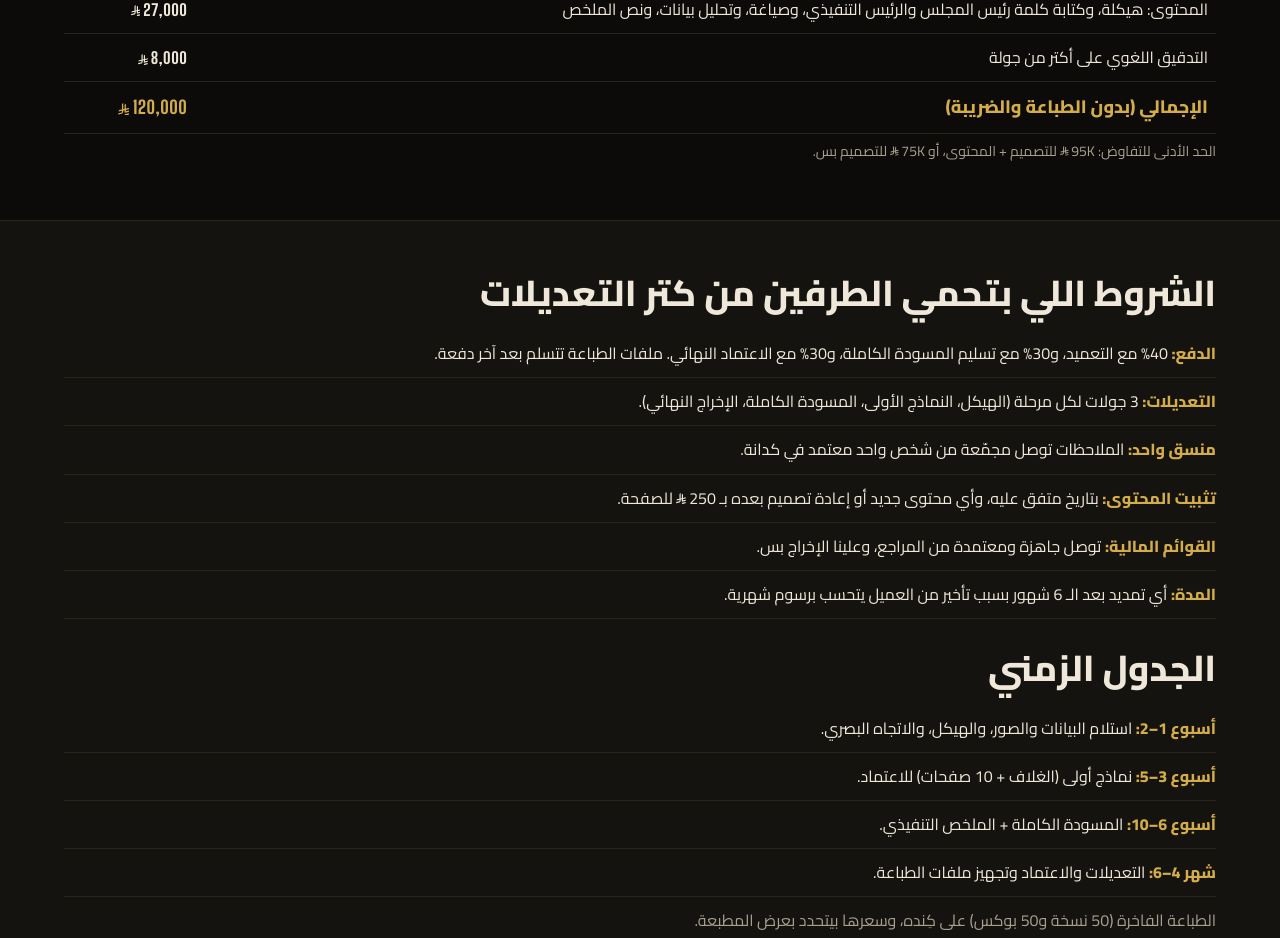
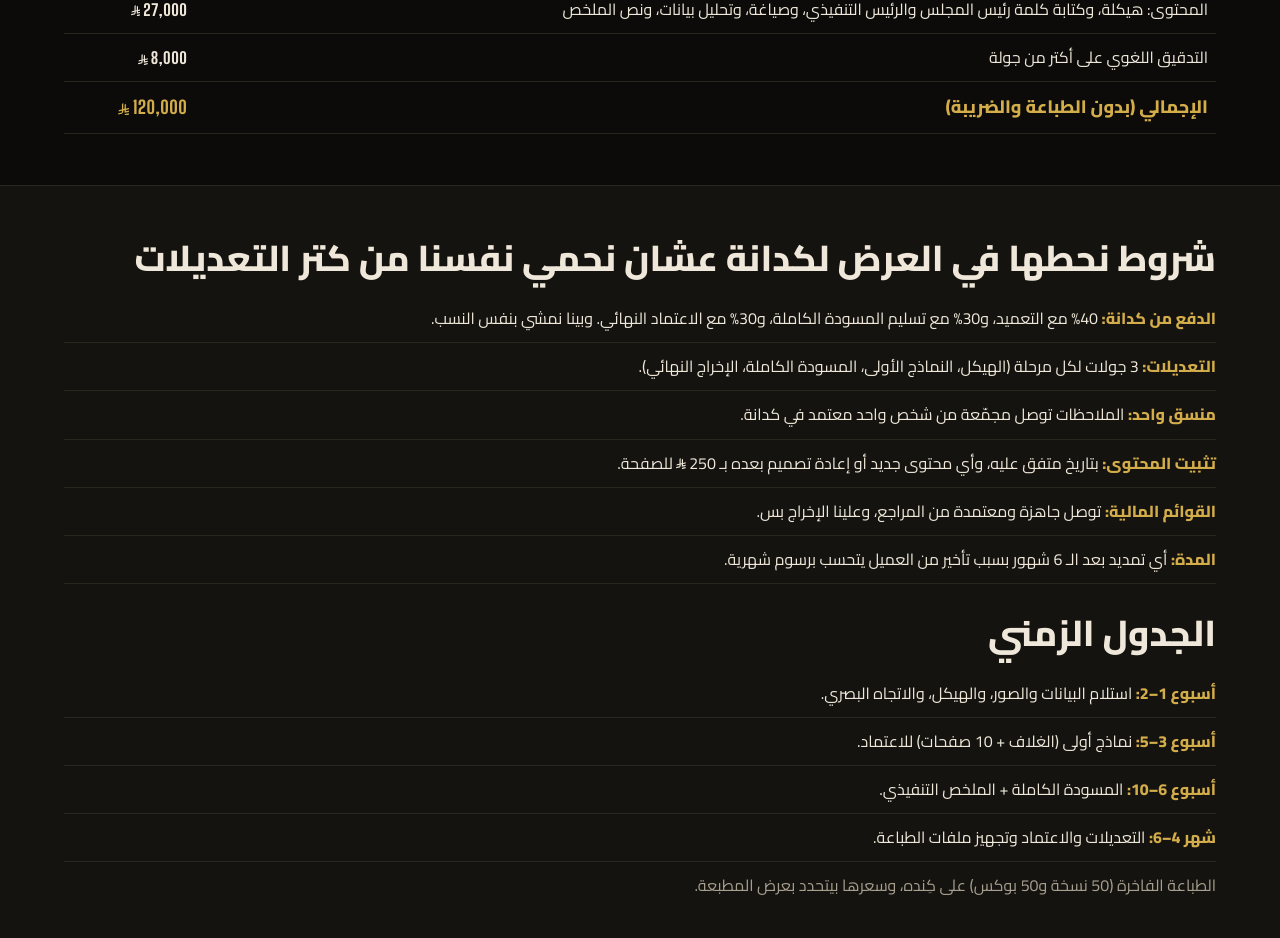
Before and after one commit to thewisemo/thewisemo.github.io, a plain HTML site: page kidana-report-2026/index.html in a window 1280 px wide. Shown: the part 1772-2710 px from the top of the page. Drawn offline with Linux system fonts and the light colour scheme.

Commit message:
Soften report terms wording and remove negotiation floor
Co-Authored-By: Claude Opus 5.5 <noreply@anthropic.com>
Claude-Session: https://claude.ai/code/session_013fdJjfHLJ5kQzgAux1bUCM

```diff
--- a/kidana-report-2026/index.html
+++ b/kidana-report-2026/index.html
@@ -104,13 +104,13 @@ tfoot td{font-weight:800;color:var(--gold);font-size:18px}
 <h2>تفصيل السعر</h2>
 <div class="opts" role="group" aria-label="النطاق"><button class="opt" data-s="d">تصميم وإخراج بس</button><button class="opt" data-s="f" aria-pressed="true">تصميم + محتوى</button></div>
 <table><thead><tr><th>البند</th><th style="text-align:end"><svg class="sar" viewBox="0 0 1124.14 1256.39" role="img" aria-label="ريال"><use href="#sar"/></svg></th></tr></thead><tbody id="tb"></tbody><tfoot><tr><td>الإجمالي (بدون الطباعة والضريبة)</td><td class="n num" id="tt"></td></tr></tfoot></table>
-<p class="src">الحد الأدنى للتفاوض: <span class="amt"><svg class="sar" viewBox="0 0 1124.14 1256.39" role="img" aria-label="ريال"><use href="#sar"/></svg>95K</span> للتصميم + المحتوى، أو <span class="amt"><svg class="sar" viewBox="0 0 1124.14 1256.39" role="img" aria-label="ريال"><use href="#sar"/></svg>75K</span> للتصميم بس.</p>
+
 </div></section>
 
 <section class="band alt"><div class="in">
-<h2>الشروط اللي بتحمي الطرفين من كتر التعديلات</h2>
+<h2>شروط نحطها في العرض لكدانة عشان نحمي نفسنا من كتر التعديلات</h2>
 <ul class="t">
-<li><b>الدفع:</b> 40% مع التعميد، و30% مع تسليم المسودة الكاملة، و30% مع الاعتماد النهائي. ملفات الطباعة تتسلم بعد آخر دفعة.</li>
+<li><b>الدفع من كدانة:</b> 40% مع التعميد، و30% مع تسليم المسودة الكاملة، و30% مع الاعتماد النهائي. وبينا نمشي بنفس النسب.</li>
 <li><b>التعديلات:</b> 3 جولات لكل مرحلة (الهيكل، النماذج الأولى، المسودة الكاملة، الإخراج النهائي).</li>
 <li><b>منسق واحد:</b> الملاحظات توصل مجمّعة من شخص واحد معتمد في كدانة.</li>
 <li><b>تثبيت المحتوى:</b> بتاريخ متفق عليه، وأي محتوى جديد أو إعادة تصميم بعده بـ <span class="amt"><svg class="sar" viewBox="0 0 1124.14 1256.39" role="img" aria-label="ريال"><use href="#sar"/></svg>250</span> للصفحة.</li>
```
